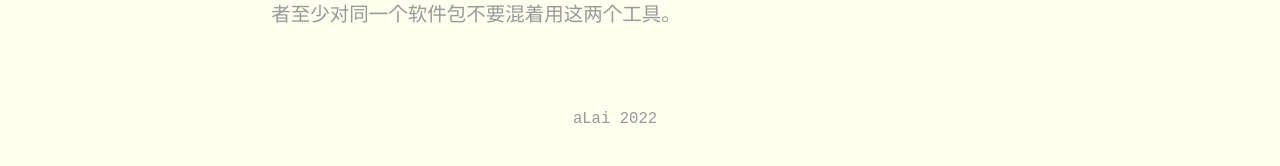
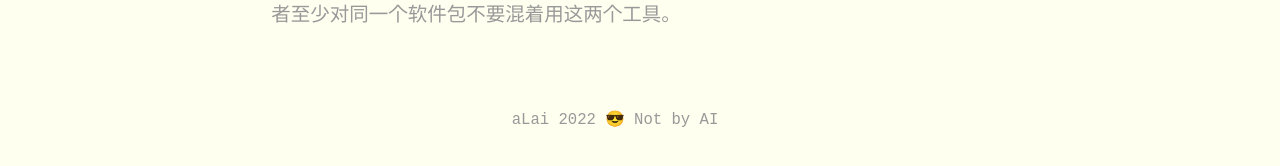
Before and after one commit to alai/alai.github.io, a Jekyll site: the page b/venv.html, which Jekyll copies as it is, in a window 1280 px wide and 900 px high, scrolled down 10066 px. Shown: the part 709-875 px from the top of the window. Built offline with Jekyll 4.4.1, drawn with Linux system fonts in a browser that asks for light colours.

Commit message:
Update venv.html
Not by AI tag added.

```diff
--- a/b/venv.html
+++ b/b/venv.html
@@ -347,7 +347,7 @@ myenv                    /Users/alai/miniforge3/envs/myenv</code></pre></p>
     <!-- foot -->
     <layout-footer>
       <footer>
-        aLai 2022
+        aLai 2022 😎 Not by AI
       </footer>
     </layout-footer>
     <script src="../assets/sn4s_scripts.js" defer></script>
```
